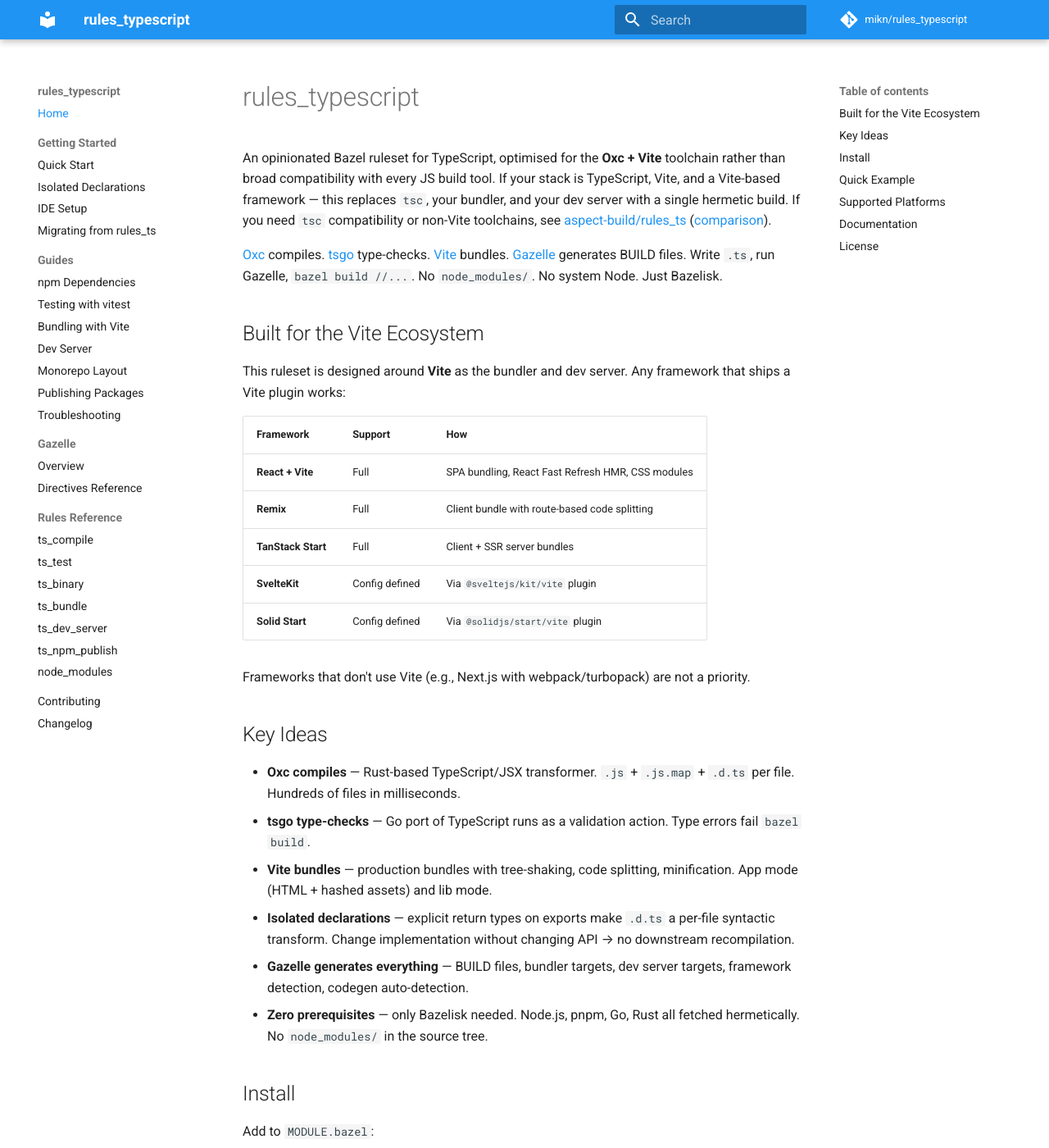
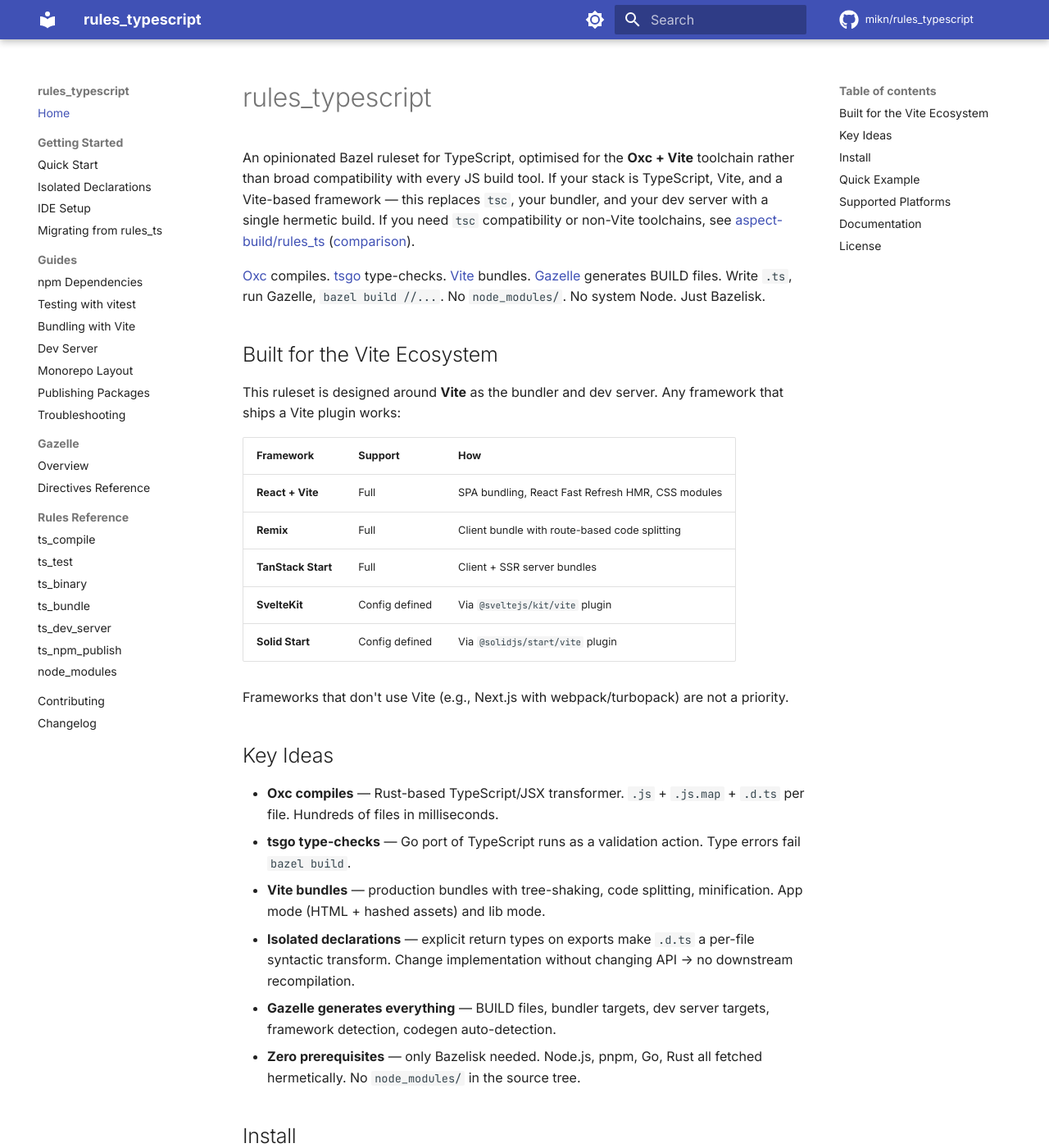
Before and after one commit to mikn/rules_typescript, an MkDocs documentation site: the page built from docs/index.md, in a window 1280 px wide and 1400 px high. Shown: the whole window at 82% size. Built offline with MkDocs 1.6.1 and Material for MkDocs 9.7.7, drawn with Linux system fonts in a browser that asks for light colours; comment, search, counter and statistics services are not loaded.

Commit message:
docs: dark mode, better fonts, polished site config
- Dark/light mode toggle (respects system preference)
- Inter for body text, JetBrains Mono for code
- Indigo color scheme (both modes)
- Instant navigation with progress bar
- Code annotation support
- Search highlighting
- Back-to-top button
- GitHub social link in footer
- Site description for SEO

Co-Authored-By: Claude Opus 4.6 (1M context) <noreply@anthropic.com>

```diff
--- a/mkdocs.yml
+++ b/mkdocs.yml
@@ -1,19 +1,47 @@
 site_name: rules_typescript
 site_url: https://mikn.github.io/rules_typescript
+site_description: Opinionated Bazel rules for TypeScript + Vite. Oxc compiles, tsgo type-checks, Vite bundles.
 repo_url: https://github.com/mikn/rules_typescript
 repo_name: mikn/rules_typescript
 
 theme:
   name: material
+  icon:
+    repo: fontawesome/brands/github
   features:
     - navigation.sections
     - navigation.expand
+    - navigation.top
+    - navigation.instant
+    - navigation.instant.progress
     - content.code.copy
+    - content.code.annotate
     - search.suggest
+    - search.highlight
+    - toc.follow
   palette:
-    - scheme: default
-      primary: blue
-      accent: blue
+    - media: "(prefers-color-scheme: light)"
+      scheme: default
+      primary: indigo
+      accent: indigo
+      toggle:
+        icon: material/brightness-7
+        name: Switch to dark mode
+    - media: "(prefers-color-scheme: dark)"
+      scheme: slate
+      primary: indigo
+      accent: indigo
+      toggle:
+        icon: material/brightness-4
+        name: Switch to light mode
+  font:
+    text: Inter
+    code: JetBrains Mono
+
+extra:
+  social:
+    - icon: fontawesome/brands/github
+      link: https://github.com/mikn/rules_typescript
 
 nav:
   - Home: index.md
@@ -46,10 +74,17 @@ nav:
 
 markdown_extensions:
   - admonition
+  - pymdownx.details
   - pymdownx.highlight:
       anchor_linenums: true
+      line_spans: __span
+      pygments_lang_class: true
+  - pymdownx.inlinehilite
   - pymdownx.superfences
   - pymdownx.tabbed:
       alternate_style: true
+  - pymdownx.snippets
+  - attr_list
+  - md_in_html
   - toc:
       permalink: true
```
